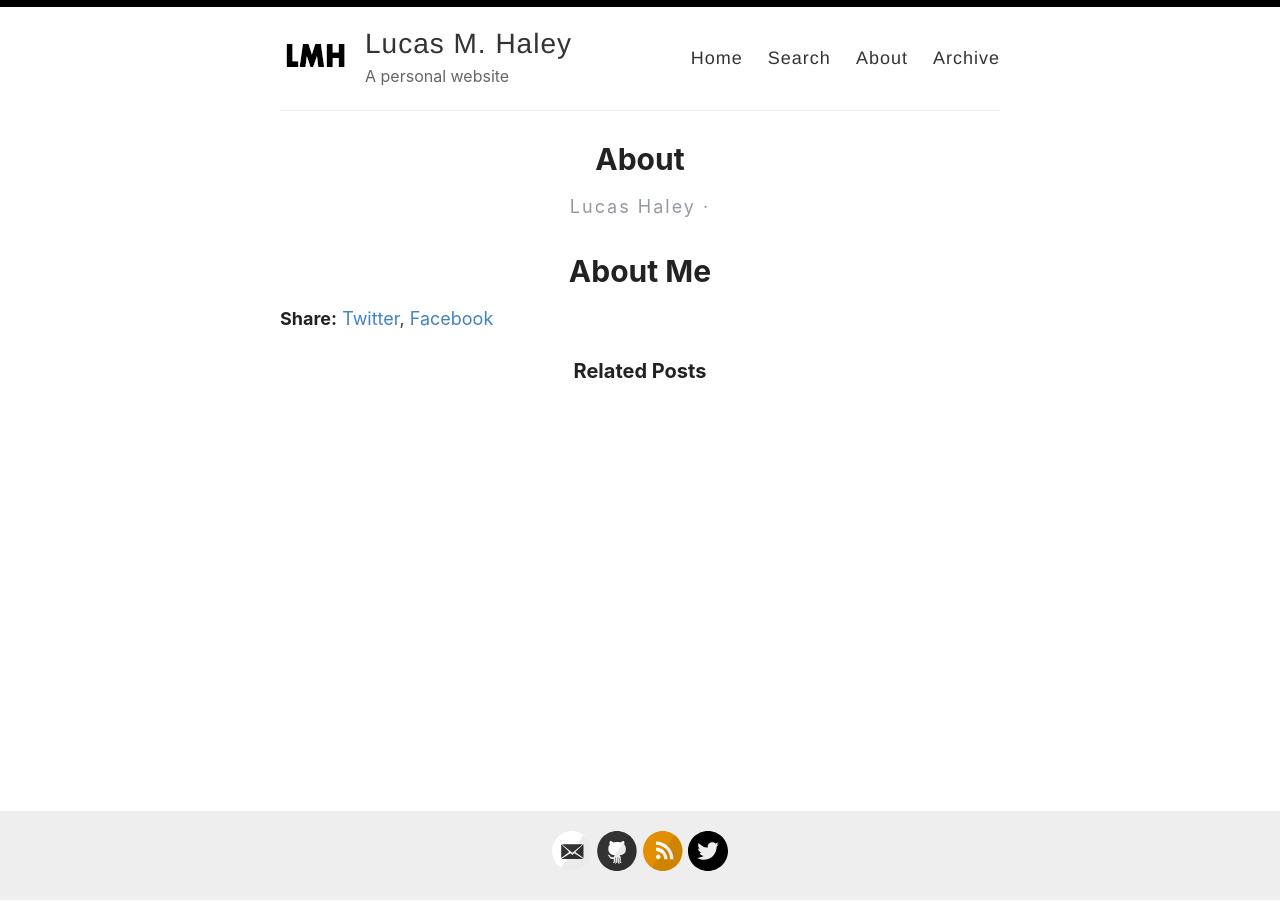
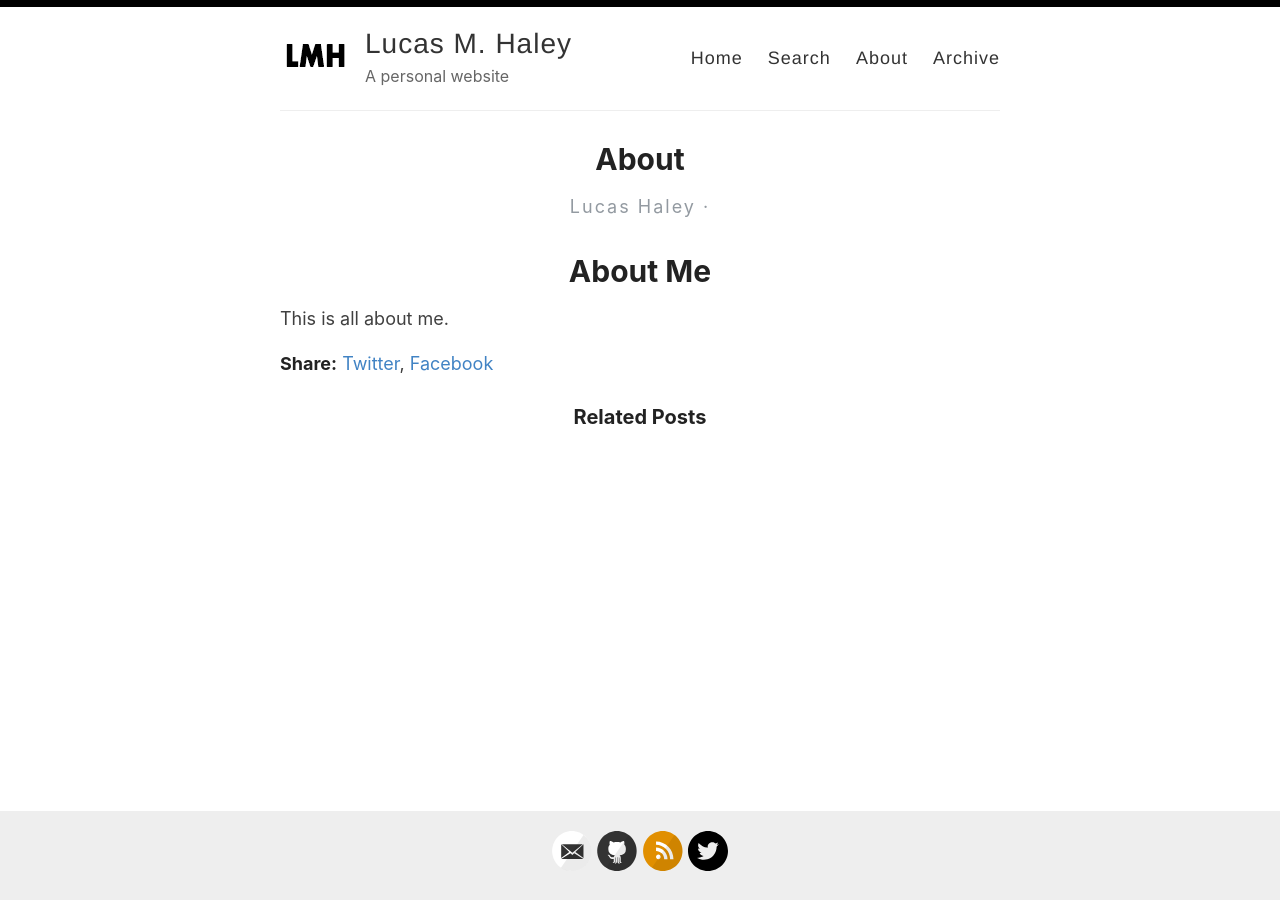
Before and after one commit to lucashaley/lucashaley.github.io, a Jekyll site: the page built from about.md, in a window 1280 px wide. Built offline with Jekyll 4.4.1, drawn with Linux system fonts in a browser that asks for light colours.

Commit message:
Update from Forestry.io lucashaley@yahoo.com updated about.md

```diff
--- a/about.md
+++ b/about.md
@@ -9,3 +9,5 @@ permalink: about
 
 ---
 # About Me
+
+This is all about me.
```
